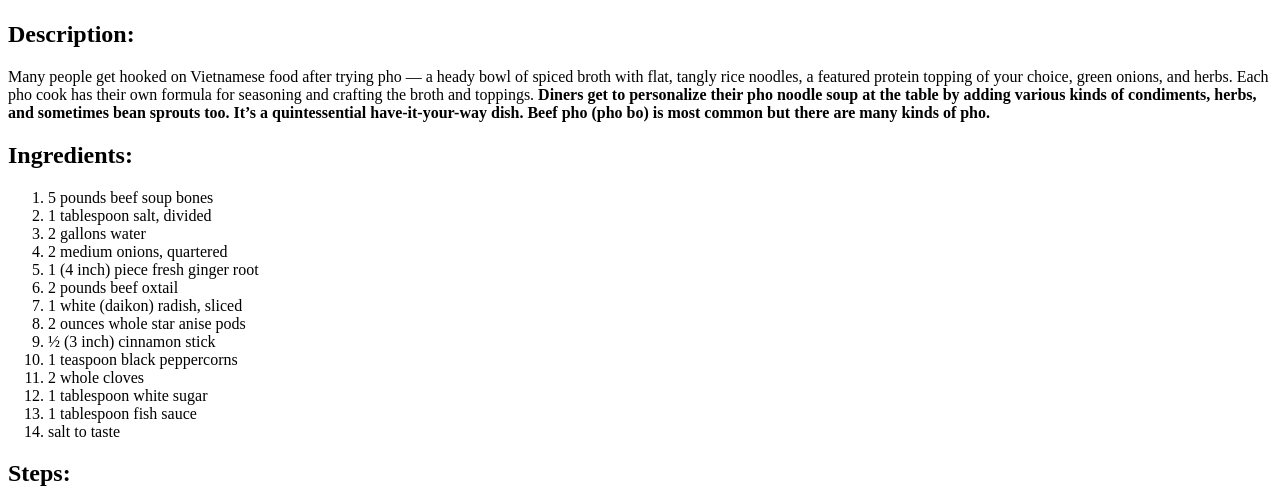
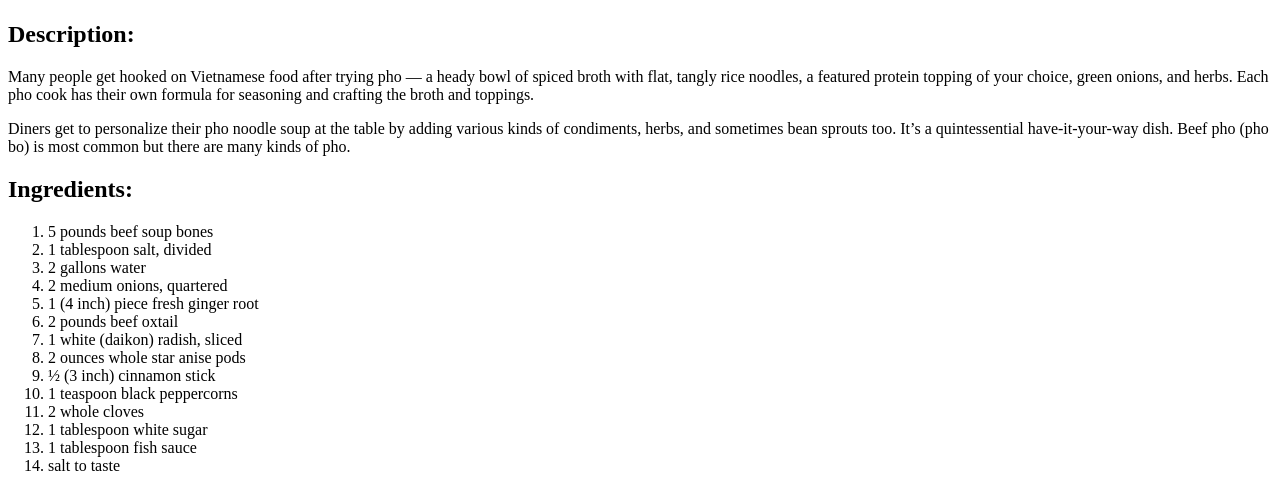
Before and after one commit to hieun3519/odin-recipes, a plain HTML site: page recipes/pho.html in a window 1280 px wide. Shown: the part 393-883 px from the top of the page. Drawn offline with Linux system fonts and the light colour scheme.

Commit message:
add spaces between paragraph

```diff
--- a/recipes/pho.html
+++ b/recipes/pho.html
@@ -11,14 +11,14 @@
         trying pho — a heady bowl of spiced broth with flat,
         tangly rice noodles, a featured protein topping of your choice,
         green onions, and herbs. Each pho cook has their own formula
-        for seasoning and crafting the broth and toppings.<b>
+        for seasoning and crafting the broth and toppings.</p>
 
-        Diners get to personalize their pho noodle soup at the
+    <p>Diners get to personalize their pho noodle soup at the
         table by adding various kinds of condiments, herbs, and
         sometimes bean sprouts too. It’s a quintessential
         have-it-your-way dish. Beef pho (pho bo) is most common but
         there are many kinds of pho.
-    </b></p>
+    </p>
     <h2>Ingredients:</h2>
     <ol>
         <li>5 pounds beef soup bones</li>
```
